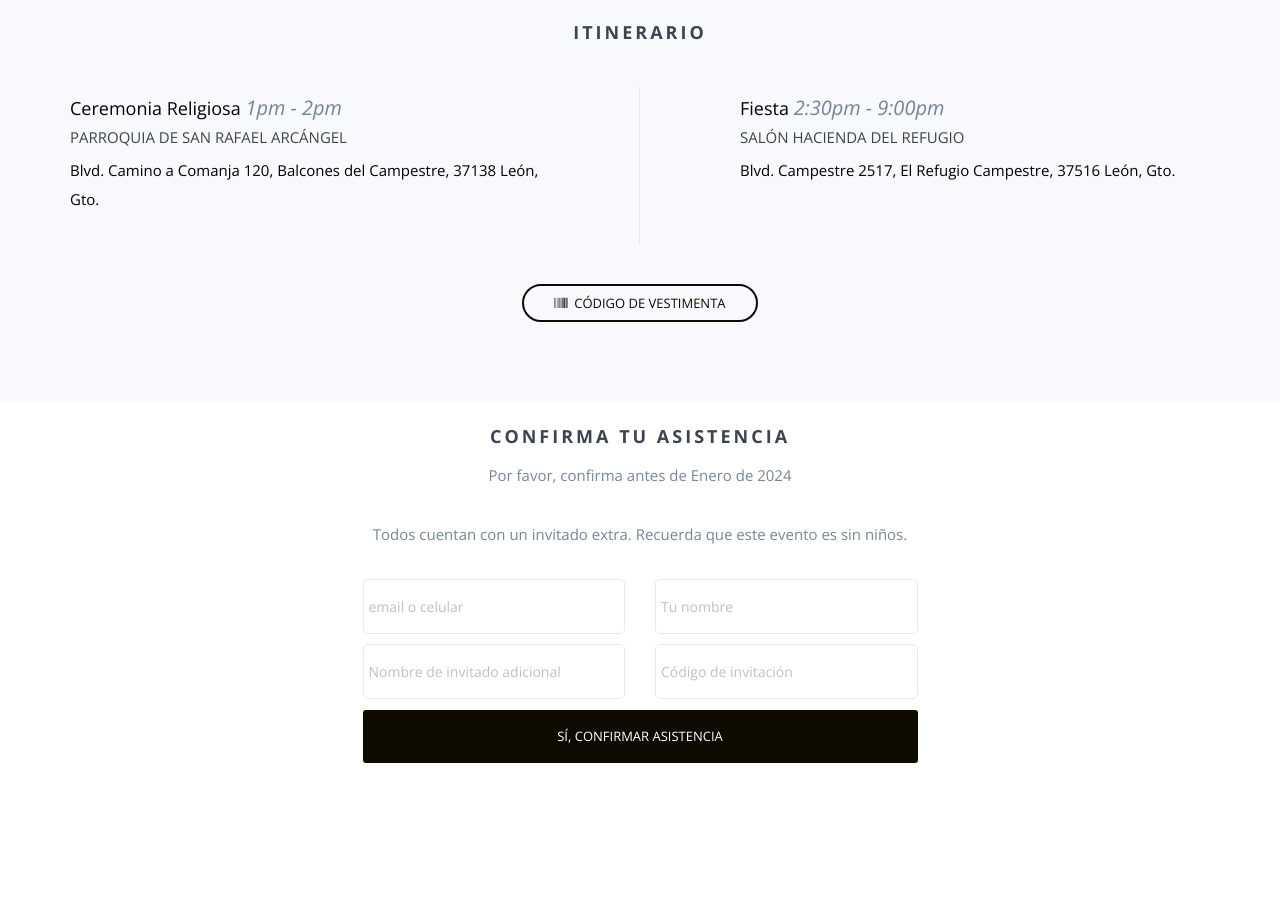
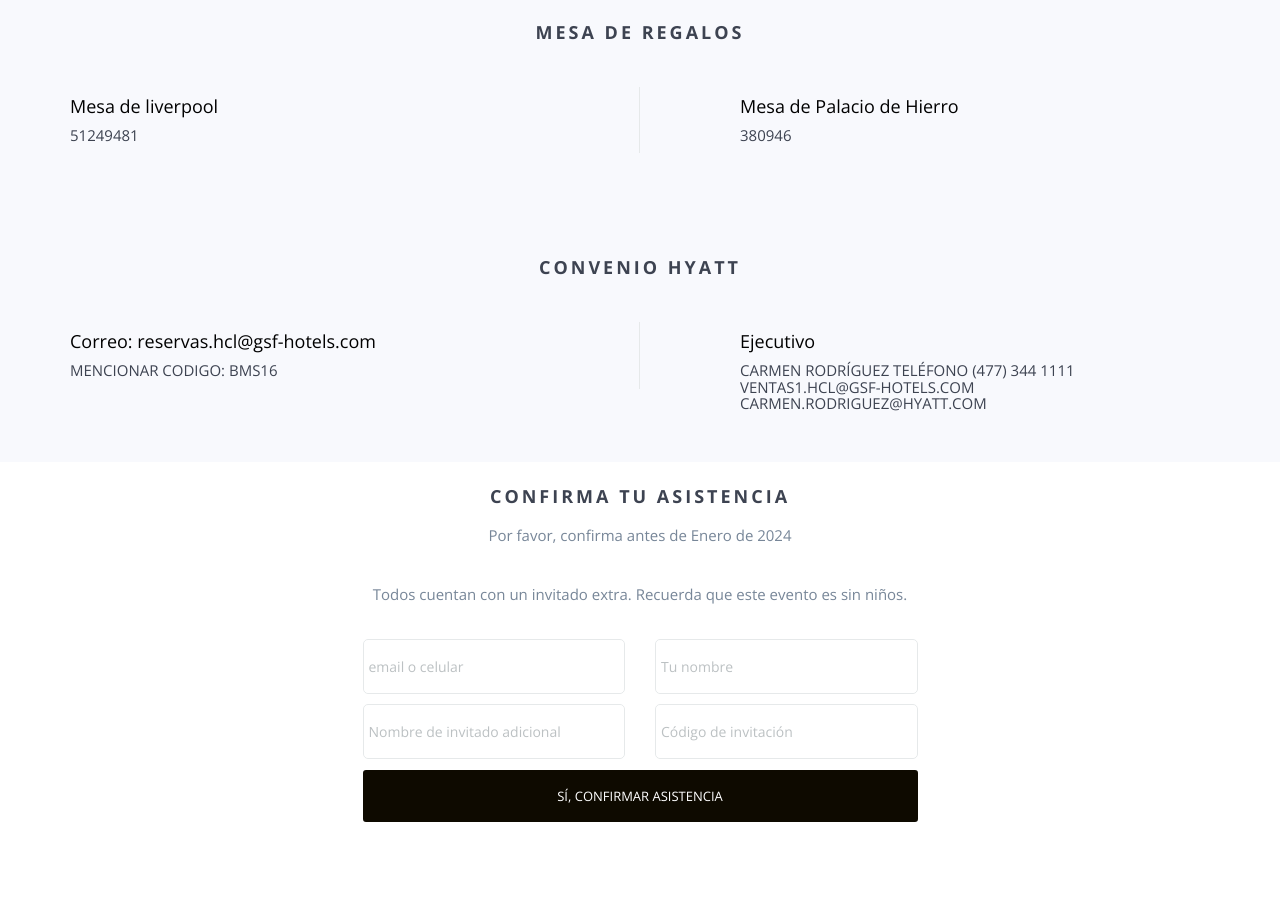
Before and after one commit to marianeysebastian/marianeysebastian.github.io, a website: page index.html in a window 1280 px wide. Shown: the part 1340-2246 px from the top of the page. Drawn offline with nearby package versions, Linux system fonts and the light colour scheme; some packages are replaced by stand-ins of ours; files whose address does not match are found by name.

Commit message:
Added gift options and hotels

```diff
--- a/index.html
+++ b/index.html
@@ -135,11 +135,128 @@
     </section>
     <section class="events section-padding" id="events">
         <div class="container">
-<div class="row">
-    <div class="col-md-12" style="text-align: center;">
-        <h3 class="header">Itinerario</h3>
-    </div>
-</div>
+            <div class="row">
+                <div class="col-md-12" style="text-align: center;">
+                    <h3 class="header">Mesa de Regalos</h3>
+                </div>
+            </div>
+            <div class="row">
+                <div class="col-md-6 col-sm-12 col-xs-12 leftcol">
+                    <div class="wp3">
+                        <h4 style="color: black">Mesa de liverpool </h4>
+                        <h5> 51249481</h5>
+                    </div>
+                </div>
+                <div class="col-md-6 col-sm-12 col-xs-12 rightcol">
+                    <div class="wp4">
+                        <h4 style="color: black">Mesa de Palacio de Hierro </h4>
+                        <h5> 380946</h5>
+                    </div>
+                </div>
+            </div>
+        </div>
+    </section>
+    <section class="events section-padding" id="events">
+        <div class="container">
+            <div class="row">
+                <div class="col-md-12" style="text-align: center;">
+                    <h3 class="header">Convenio Hyatt</h3>
+                </div>
+            </div>
+            <div class="row">
+                <div class="col-md-6 col-sm-12 col-xs-12 leftcol">
+                    <div class="wp3">
+
+                        <h4 style="color: black">Correo: reservas.hcl@gsf-hotels.com </h4>
+                        <h5>Mencionar codigo: BMS16</h5>
+                    </div>
+                </div>
+                <div class="col-md-6 col-sm-12 col-xs-12 rightcol">
+                    <div class="wp4">
+
+                        <h4 style="color: black">Ejecutivo </h4>
+                        <h5> CARMEN RODRÍGUEZ
+                            Teléfono (477) 344 1111
+                            ventas1.hcl@gsf-hotels.com
+                            carmen.rodriguez@hyatt.com</h5>
+
+                    </div>
+                </div>
+            </div>
+        </div>
+    </section>
+    <section class="rsvp text-center" id="rsvp">
+
+        <div id="rsvp-modal" class="modal fade" tabindex="-1" role="dialog">
+            <div class="modal-dialog" role="document">
+                <div class="modal-content">
+                    <div class="modal-body">
+                        <button type="button" class="close" data-dismiss="modal" aria-label="Close"><span>&times;</span>
+                        </button>
+                        <div class="section-padding">
+                            <h3>Gracias!</h3>
+                            <p style="color: black">¡Estamos felices de poder compartir este día tan importante con
+                                ustedes!</p>
+                            <div id="add-to-cal"></div>
+                        </div>
+                    </div>
+                </div><!-- /.modal-content -->
+            </div><!-- /.modal-dialog -->
+        </div><!-- /.modal -->
+
+        <div class="container">
+            <div class="row">
+                <div class="col-md-6 col-md-offset-3">
+                    <h3>Confirma tu asistencia</h3>
+                    <p>Por favor, confirma antes de Enero de 2024</p>
+                    <p>Todos cuentan con un invitado extra. Recuerda que este evento es sin niños.</p>
+                    <form id="rsvp-form" class="rsvp-form" action="" method="POST">
+                        <div class="row">
+                            <div class="col-md-6">
+                                <div class="form-input-group">
+                                    <input name="email" class="" placeholder="email o celular" required>
+                                </div>
+                            </div>
+                            <div class="col-md-6">
+                                <div class="form-input-group">
+                                    <input name="name" class="" placeholder="Tu nombre" required>
+                                </div>
+                            </div>
+                        </div>
+                        <div class="row">
+                            <div class="col-md-6">
+                                <div class="form-input-group">
+                                    <input type="text" name="extras" class="" placeholder="Nombre de invitado adicional"
+                                        required>
+                                </div>
+                            </div>
+                            <div class="col-md-6">
+                                <div class="form-input-group">
+                                    <input type="number" name="invite_code" id="invite_code" class="" min="0"
+                                        placeholder="Código de invitación" required>
+                                </div>
+                            </div>
+                        </div>
+                        <div class="row">
+                            <div class="col-md-12" id="alert-wrapper"></div>
+                        </div>
+                        <button class="btn-fill rsvp-btn">
+                            Sí, confirmar asistencia
+                        </button>
+                    </form>
+                </div>
+            </div>
+
+        </div>
+
+    </section>
+    <section class="events section-padding" id="events">
+        <div class="container">
+            <div class="row">
+                <div class="col-md-12" style="text-align: center;">
+                    <h3 class="header">Itinerario</h3>
+                </div>
+            </div>
             <div class="row">
                 <div class="col-md-6 col-sm-12 col-xs-12 leftcol">
                     <div class="wp3">
@@ -214,70 +331,6 @@
                 </div><!-- /.modal-content -->
             </div><!-- /.modal-dialog -->
         </div><!-- /.modal -->
-
-    </section>
-    <section class="rsvp text-center" id="rsvp">
-
-        <div id="rsvp-modal" class="modal fade" tabindex="-1" role="dialog">
-            <div class="modal-dialog" role="document">
-                <div class="modal-content">
-                    <div class="modal-body">
-                        <button type="button" class="close" data-dismiss="modal" aria-label="Close"><span>&times;</span>
-                        </button>
-                        <div class="section-padding">
-                            <h3>Gracias!</h3>
-                            <p style="color: black">¡Estamos felices de poder compartir este día tan importante con ustedes!</p>
-                            <div id="add-to-cal"></div>
-                        </div>
-                    </div>
-                </div><!-- /.modal-content -->
-            </div><!-- /.modal-dialog -->
-        </div><!-- /.modal -->
-
-        <div class="container">
-            <div class="row">
-                <div class="col-md-6 col-md-offset-3">
-                    <h3>Confirma tu asistencia</h3>
-                    <p>Por favor, confirma antes de Enero de 2024</p>
-                    <p>Todos cuentan con un invitado extra. Recuerda que este evento es sin niños.</p>
-                    <form id="rsvp-form" class="rsvp-form" action="" method="POST">
-                        <div class="row">
-                            <div class="col-md-6">
-                                <div class="form-input-group">
-                                    <input name="email" class="" placeholder="email o celular" required>
-                                </div>
-                            </div>
-                            <div class="col-md-6">
-                                <div class="form-input-group">
-                                    <input name="name" class="" placeholder="Tu nombre" required>
-                                </div>
-                            </div>
-                        </div>
-                        <div class="row">
-                            <div class="col-md-6">
-                                <div class="form-input-group">
-                                    <input type="text" name="extras" class=""
-                                        placeholder="Nombre de invitado adicional" required>
-                                </div>
-                            </div>
-                            <div class="col-md-6">
-                                <div class="form-input-group">
-                                    <input type="number" name="invite_code" id="invite_code" class="" min="0"
-                                        placeholder="Código de invitación" required>
-                                </div>
-                            </div>
-                        </div>
-                        <div class="row">
-                            <div class="col-md-12" id="alert-wrapper"></div>
-                        </div>
-                        <button class="btn-fill rsvp-btn">
-                            Sí, confirmar asistencia
-                        </button>
-                    </form>
-                </div>
-            </div>
-
-        </div>
 
     </section>
 
```
